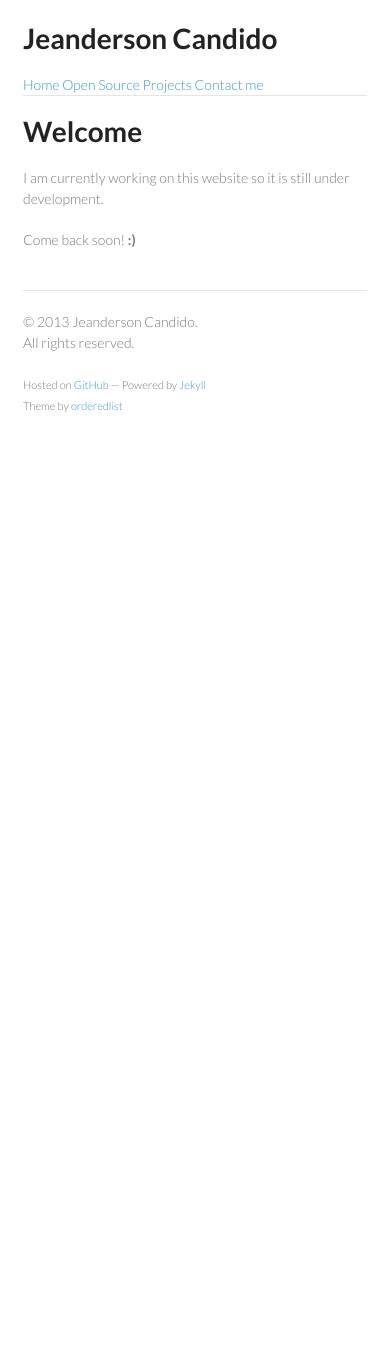
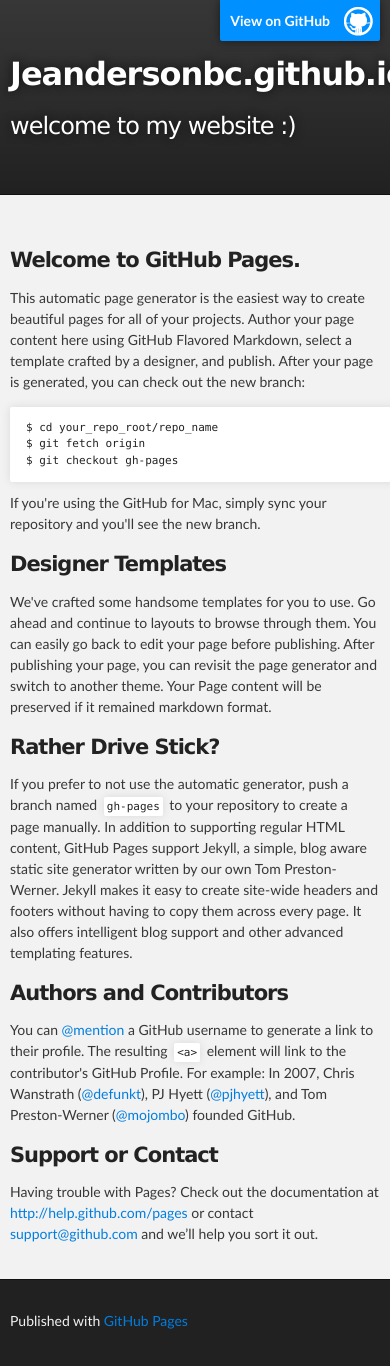
Before and after one commit to jeandersonbc/jeandersonbc.github.io, a Jekyll site: the page index.html, which Jekyll copies as it is, in a window 390 px wide. Built offline with Jekyll 4.4.1, drawn with Linux system fonts in a browser that asks for light colours; before the commit the page ends 900 px from its top, so only the background shows below that.

Commit message:
Replace master branch with page content via GitHub

```diff
--- a/index.html
+++ b/index.html
@@ -1,9 +1,74 @@
----
-layout: default
-title: Jeanderson Candido ~ Welcome
----
+<!DOCTYPE html>
+<html>
 
-<h1>Welcome</h1>
-<p>I am currently working on this website so it is still under
-development.</p>
-<p>Come back soon! <b>:)</b></p>
+  <head>
+    <meta charset='utf-8' />
+    <meta http-equiv="X-UA-Compatible" content="chrome=1" />
+    <meta name="description" content="Jeandersonbc.github.io : welcome to my website :)" />
+
+    <link rel="stylesheet" type="text/css" media="screen" href="stylesheets/stylesheet.css">
+
+    <title>Jeandersonbc.github.io</title>
+  </head>
+
+  <body>
+
+    <!-- HEADER -->
+    <div id="header_wrap" class="outer">
+        <header class="inner">
+          <a id="forkme_banner" href="https://github.com/jeandersonbc">View on GitHub</a>
+
+          <h1 id="project_title">Jeandersonbc.github.io</h1>
+          <h2 id="project_tagline">welcome to my website :)</h2>
+
+        </header>
+    </div>
+
+    <!-- MAIN CONTENT -->
+    <div id="main_content_wrap" class="outer">
+      <section id="main_content" class="inner">
+        <h3>
+<a name="welcome-to-github-pages" class="anchor" href="#welcome-to-github-pages"><span class="octicon octicon-link"></span></a>Welcome to GitHub Pages.</h3>
+
+<p>This automatic page generator is the easiest way to create beautiful pages for all of your projects. Author your page content here using GitHub Flavored Markdown, select a template crafted by a designer, and publish. After your page is generated, you can check out the new branch:</p>
+
+<pre><code>$ cd your_repo_root/repo_name
+$ git fetch origin
+$ git checkout gh-pages
+</code></pre>
+
+<p>If you're using the GitHub for Mac, simply sync your repository and you'll see the new branch.</p>
+
+<h3>
+<a name="designer-templates" class="anchor" href="#designer-templates"><span class="octicon octicon-link"></span></a>Designer Templates</h3>
+
+<p>We've crafted some handsome templates for you to use. Go ahead and continue to layouts to browse through them. You can easily go back to edit your page before publishing. After publishing your page, you can revisit the page generator and switch to another theme. Your Page content will be preserved if it remained markdown format.</p>
+
+<h3>
+<a name="rather-drive-stick" class="anchor" href="#rather-drive-stick"><span class="octicon octicon-link"></span></a>Rather Drive Stick?</h3>
+
+<p>If you prefer to not use the automatic generator, push a branch named <code>gh-pages</code> to your repository to create a page manually. In addition to supporting regular HTML content, GitHub Pages support Jekyll, a simple, blog aware static site generator written by our own Tom Preston-Werner. Jekyll makes it easy to create site-wide headers and footers without having to copy them across every page. It also offers intelligent blog support and other advanced templating features.</p>
+
+<h3>
+<a name="authors-and-contributors" class="anchor" href="#authors-and-contributors"><span class="octicon octicon-link"></span></a>Authors and Contributors</h3>
+
+<p>You can <a href="https://github.com/blog/821" class="user-mention">@mention</a> a GitHub username to generate a link to their profile. The resulting <code>&lt;a&gt;</code> element will link to the contributor's GitHub Profile. For example: In 2007, Chris Wanstrath (<a href="https://github.com/defunkt" class="user-mention">@defunkt</a>), PJ Hyett (<a href="https://github.com/pjhyett" class="user-mention">@pjhyett</a>), and Tom Preston-Werner (<a href="https://github.com/mojombo" class="user-mention">@mojombo</a>) founded GitHub.</p>
+
+<h3>
+<a name="support-or-contact" class="anchor" href="#support-or-contact"><span class="octicon octicon-link"></span></a>Support or Contact</h3>
+
+<p>Having trouble with Pages? Check out the documentation at <a href="http://help.github.com/pages">http://help.github.com/pages</a> or contact <a href="mailto:support@github.com">support@github.com</a> and we’ll help you sort it out.</p>
+      </section>
+    </div>
+
+    <!-- FOOTER  -->
+    <div id="footer_wrap" class="outer">
+      <footer class="inner">
+        <p>Published with <a href="http://pages.github.com">GitHub Pages</a></p>
+      </footer>
+    </div>
+
+
+
+  </body>
+</html>
--- /dev/null
+++ b/javascripts/main.js
@@ -0,0 +1 @@
+console.log('This would be the main JS file.');
--- /dev/null
+++ b/stylesheets/pygment_trac.css
@@ -0,0 +1,70 @@
+.highlight .hll { background-color: #ffffcc }
+.highlight  { background: #f0f3f3; }
+.highlight .c { color: #0099FF; font-style: italic } /* Comment */
+.highlight .err { color: #AA0000; background-color: #FFAAAA } /* Error */
+.highlight .k { color: #006699; font-weight: bold } /* Keyword */
+.highlight .o { color: #555555 } /* Operator */
+.highlight .cm { color: #0099FF; font-style: italic } /* Comment.Multiline */
+.highlight .cp { color: #009999 } /* Comment.Preproc */
+.highlight .c1 { color: #0099FF; font-style: italic } /* Comment.Single */
+.highlight .cs { color: #0099FF; font-weight: bold; font-style: italic } /* Comment.Special */
+.highlight .gd { background-color: #FFCCCC; border: 1px solid #CC0000 } /* Generic.Deleted */
+.highlight .ge { font-style: italic } /* Generic.Emph */
+.highlight .gr { color: #FF0000 } /* Generic.Error */
+.highlight .gh { color: #003300; font-weight: bold } /* Generic.Heading */
+.highlight .gi { background-color: #CCFFCC; border: 1px solid #00CC00 } /* Generic.Inserted */
+.highlight .go { color: #AAAAAA } /* Generic.Output */
+.highlight .gp { color: #000099; font-weight: bold } /* Generic.Prompt */
+.highlight .gs { font-weight: bold } /* Generic.Strong */
+.highlight .gu { color: #003300; font-weight: bold } /* Generic.Subheading */
+.highlight .gt { color: #99CC66 } /* Generic.Traceback */
+.highlight .kc { color: #006699; font-weight: bold } /* Keyword.Constant */
+.highlight .kd { color: #006699; font-weight: bold } /* Keyword.Declaration */
+.highlight .kn { color: #006699; font-weight: bold } /* Keyword.Namespace */
+.highlight .kp { color: #006699 } /* Keyword.Pseudo */
+.highlight .kr { color: #006699; font-weight: bold } /* Keyword.Reserved */
+.highlight .kt { color: #007788; font-weight: bold } /* Keyword.Type */
+.highlight .m { color: #FF6600 } /* Literal.Number */
+.highlight .s { color: #CC3300 } /* Literal.String */
+.highlight .na { color: #330099 } /* Name.Attribute */
+.highlight .nb { color: #336666 } /* Name.Builtin */
+.highlight .nc { color: #00AA88; font-weight: bold } /* Name.Class */
+.highlight .no { color: #336600 } /* Name.Constant */
+.highlight .nd { color: #9999FF } /* Name.Decorator */
+.highlight .ni { color: #999999; font-weight: bold } /* Name.Entity */
+.highlight .ne { color: #CC0000; font-weight: bold } /* Name.Exception */
+.highlight .nf { color: #CC00FF } /* Name.Function */
+.highlight .nl { color: #9999FF } /* Name.Label */
+.highlight .nn { color: #00CCFF; font-weight: bold } /* Name.Namespace */
+.highlight .nt { color: #330099; font-weight: bold } /* Name.Tag */
+.highlight .nv { color: #003333 } /* Name.Variable */
+.highlight .ow { color: #000000; font-weight: bold } /* Operator.Word */
+.highlight .w { color: #bbbbbb } /* Text.Whitespace */
+.highlight .mf { color: #FF6600 } /* Literal.Number.Float */
+.highlight .mh { color: #FF6600 } /* Literal.Number.Hex */
+.highlight .mi { color: #FF6600 } /* Literal.Number.Integer */
+.highlight .mo { color: #FF6600 } /* Literal.Number.Oct */
+.highlight .sb { color: #CC3300 } /* Literal.String.Backtick */
+.highlight .sc { color: #CC3300 } /* Literal.String.Char */
+.highlight .sd { color: #CC3300; font-style: italic } /* Literal.String.Doc */
+.highlight .s2 { color: #CC3300 } /* Literal.String.Double */
+.highlight .se { color: #CC3300; font-weight: bold } /* Literal.String.Escape */
+.highlight .sh { color: #CC3300 } /* Literal.String.Heredoc */
+.highlight .si { color: #AA0000 } /* Literal.String.Interpol */
+.highlight .sx { color: #CC3300 } /* Literal.String.Other */
+.highlight .sr { color: #33AAAA } /* Literal.String.Regex */
+.highlight .s1 { color: #CC3300 } /* Literal.String.Single */
+.highlight .ss { color: #FFCC33 } /* Literal.String.Symbol */
+.highlight .bp { color: #336666 } /* Name.Builtin.Pseudo */
+.highlight .vc { color: #003333 } /* Name.Variable.Class */
+.highlight .vg { color: #003333 } /* Name.Variable.Global */
+.highlight .vi { color: #003333 } /* Name.Variable.Instance */
+.highlight .il { color: #FF6600 } /* Literal.Number.Integer.Long */
+
+.type-csharp .highlight .k { color: #0000FF }
+.type-csharp .highlight .kt { color: #0000FF }
+.type-csharp .highlight .nf { color: #000000; font-weight: normal }
+.type-csharp .highlight .nc { color: #2B91AF }
+.type-csharp .highlight .nn { color: #000000 }
+.type-csharp .highlight .s { color: #A31515 }
+.type-csharp .highlight .sc { color: #A31515 }
--- /dev/null
+++ b/stylesheets/stylesheet.css
@@ -0,0 +1,427 @@
+/*******************************************************************************
+Slate Theme for GitHub Pages
+by Jason Costello, @jsncostello
+*******************************************************************************/
+
+@import url(pygment_trac.css);
+
+/*******************************************************************************
+MeyerWeb Reset
+*******************************************************************************/
+
+html, body, div, span, applet, object, iframe,
+h1, h2, h3, h4, h5, h6, p, blockquote, pre,
+a, abbr, acronym, address, big, cite, code,
+del, dfn, em, img, ins, kbd, q, s, samp,
+small, strike, strong, sub, sup, tt, var,
+b, u, i, center,
+dl, dt, dd, ol, ul, li,
+fieldset, form, label, legend,
+table, caption, tbody, tfoot, thead, tr, th, td,
+article, aside, canvas, details, embed,
+figure, figcaption, footer, header, hgroup,
+menu, nav, output, ruby, section, summary,
+time, mark, audio, video {
+  margin: 0;
+  padding: 0;
+  border: 0;
+  font: inherit;
+  vertical-align: baseline;
+}
+
+/* HTML5 display-role reset for older browsers */
+article, aside, details, figcaption, figure,
+footer, header, hgroup, menu, nav, section {
+  display: block;
+}
+
+ol, ul {
+  list-style: none;
+}
+
+blockquote, q {
+}
+
+table {
+  border-collapse: collapse;
+  border-spacing: 0;
+}
+
+/*******************************************************************************
+Theme Styles
+*******************************************************************************/
+
+body {
+  box-sizing: border-box;
+  color:#373737;
+  background: #212121;
+  font-size: 16px;
+  font-family: 'Myriad Pro', Calibri, Helvetica, Arial, sans-serif;
+  line-height: 1.5;
+  -webkit-font-smoothing: antialiased;
+}
+
+h1, h2, h3, h4, h5, h6 {
+  margin: 10px 0;
+  font-weight: 700;
+  color:#222222;
+  font-family: 'Lucida Grande', 'Calibri', Helvetica, Arial, sans-serif;
+  letter-spacing: -1px;
+}
+
+h1 {
+  font-size: 36px;
+  font-weight: 700;
+}
+
+h2 {
+  padding-bottom: 10px;
+  font-size: 32px;
+  background: url('../images/bg_hr.png') repeat-x bottom;
+}
+
+h3 {
+  font-size: 24px;
+}
+
+h4 {
+  font-size: 21px;
+}
+
+h5 {
+  font-size: 18px;
+}
+
+h6 {
+  font-size: 16px;
+}
+
+p {
+  margin: 10px 0 15px 0;
+}
+
+footer p {
+  color: #f2f2f2;
+}
+
+a {
+  text-decoration: none;
+  color: #007edf;
+  text-shadow: none;
+
+  transition: color 0.5s ease;
+  transition: text-shadow 0.5s ease;
+  -webkit-transition: color 0.5s ease;
+  -webkit-transition: text-shadow 0.5s ease;
+  -moz-transition: color 0.5s ease;
+  -moz-transition: text-shadow 0.5s ease;
+  -o-transition: color 0.5s ease;
+  -o-transition: text-shadow 0.5s ease;
+  -ms-transition: color 0.5s ease;
+  -ms-transition: text-shadow 0.5s ease;
+}
+
+#main_content a:hover {
+  color: #0069ba;
+  text-shadow: #0090ff 0px 0px 2px;
+}
+
+footer a:hover {
+  color: #43adff;
+  text-shadow: #0090ff 0px 0px 2px;
+}
+
+em {
+  font-style: italic;
+}
+
+strong {
+  font-weight: bold;
+}
+
+img {
+  position: relative;
+  margin: 0 auto;
+  max-width: 739px;
+  padding: 5px;
+  margin: 10px 0 10px 0;
+  border: 1px solid #ebebeb;
+
+  box-shadow: 0 0 5px #ebebeb;
+  -webkit-box-shadow: 0 0 5px #ebebeb;
+  -moz-box-shadow: 0 0 5px #ebebeb;
+  -o-box-shadow: 0 0 5px #ebebeb;
+  -ms-box-shadow: 0 0 5px #ebebeb;
+}
+
+pre, code {
+  width: 100%;
+  color: #222;
+  background-color: #fff;
+
+  font-family: Monaco, "Bitstream Vera Sans Mono", "Lucida Console", Terminal, monospace;
+  font-size: 14px;
+
+  border-radius: 2px;
+  -moz-border-radius: 2px;
+  -webkit-border-radius: 2px;
+
+
+
+}
+
+pre {
+  width: 100%;
+  padding: 10px;
+  box-shadow: 0 0 10px rgba(0,0,0,.1);
+  overflow: auto;
+}
+
+code {
+  padding: 3px;
+  margin: 0 3px;
+  box-shadow: 0 0 10px rgba(0,0,0,.1);
+}
+
+pre code {
+  display: block;
+  box-shadow: none;
+}
+
+blockquote {
+  color: #666;
+  margin-bottom: 20px;
+  padding: 0 0 0 20px;
+  border-left: 3px solid #bbb;
+}
+
+ul, ol, dl {
+  margin-bottom: 15px
+}
+
+ul li {
+  list-style: inside;
+  padding-left: 20px;
+}
+
+ol li {
+  list-style: decimal inside;
+  padding-left: 20px;
+}
+
+dl dt {
+  font-weight: bold;
+}
+
+dl dd {
+  padding-left: 20px;
+  font-style: italic;
+}
+
+dl p {
+  padding-left: 20px;
+  font-style: italic;
+}
+
+hr {
+  height: 1px;
+  margin-bottom: 5px;
+  border: none;
+  background: url('../images/bg_hr.png') repeat-x center;
+}
+
+table {
+  border: 1px solid #373737;
+  margin-bottom: 20px;
+  text-align: left;
+ }
+
+th {
+  font-family: 'Lucida Grande', 'Helvetica Neue', Helvetica, Arial, sans-serif;
+  padding: 10px;
+  background: #373737;
+  color: #fff;
+ }
+
+td {
+  padding: 10px;
+  border: 1px solid #373737;
+ }
+
+form {
+  background: #f2f2f2;
+  padding: 20px;
+}
+
+img {
+  width: 100%;
+  max-width: 100%;
+}
+
+/*******************************************************************************
+Full-Width Styles
+*******************************************************************************/
+
+.outer {
+  width: 100%;
+}
+
+.inner {
+  position: relative;
+  max-width: 640px;
+  padding: 20px 10px;
+  margin: 0 auto;
+}
+
+#forkme_banner {
+  display: block;
+  position: absolute;
+  top:0;
+  right: 10px;
+  z-index: 10;
+  padding: 10px 50px 10px 10px;
+  color: #fff;
+  background: url('../images/blacktocat.png') #0090ff no-repeat 95% 50%;
+  font-weight: 700;
+  box-shadow: 0 0 10px rgba(0,0,0,.5);
+  border-bottom-left-radius: 2px;
+  border-bottom-right-radius: 2px;
+}
+
+#header_wrap {
+  background: #212121;
+  background: -moz-linear-gradient(top, #373737, #212121);
+  background: -webkit-linear-gradient(top, #373737, #212121);
+  background: -ms-linear-gradient(top, #373737, #212121);
+  background: -o-linear-gradient(top, #373737, #212121);
+  background: linear-gradient(top, #373737, #212121);
+}
+
+#header_wrap .inner {
+  padding: 50px 10px 30px 10px;
+}
+
+#project_title {
+  margin: 0;
+  color: #fff;
+  font-size: 42px;
+  font-weight: 700;
+  text-shadow: #111 0px 0px 10px;
+}
+
+#project_tagline {
+  color: #fff;
+  font-size: 24px;
+  font-weight: 300;
+  background: none;
+  text-shadow: #111 0px 0px 10px;
+}
+
+#downloads {
+  position: absolute;
+  width: 210px;
+  z-index: 10;
+  bottom: -40px;
+  right: 0;
+  height: 70px;
+  background: url('../images/icon_download.png') no-repeat 0% 90%;
+}
+
+.zip_download_link {
+  display: block;
+  float: right;
+  width: 90px;
+  height:70px;
+  text-indent: -5000px;
+  overflow: hidden;
+  background: url(../images/sprite_download.png) no-repeat bottom left;
+}
+
+.tar_download_link {
+  display: block;
+  float: right;
+  width: 90px;
+  height:70px;
+  text-indent: -5000px;
+  overflow: hidden;
+  background: url(../images/sprite_download.png) no-repeat bottom right;
+  margin-left: 10px;
+}
+
+.zip_download_link:hover {
+  background: url(../images/sprite_download.png) no-repeat top left;
+}
+
+.tar_download_link:hover {
+  background: url(../images/sprite_download.png) no-repeat top right;
+}
+
+#main_content_wrap {
+  background: #f2f2f2;
+  border-top: 1px solid #111;
+  border-bottom: 1px solid #111;
+}
+
+#main_content {
+  padding-top: 40px;
+}
+
+#footer_wrap {
+  background: #212121;
+}
+
+
+
+/*******************************************************************************
+Small Device Styles
+*******************************************************************************/
+
+@media screen and (max-width: 480px) {
+  body {
+    font-size:14px;
+  }
+
+  #downloads {
+    display: none;
+  }
+
+  .inner {
+    min-width: 320px;
+    max-width: 480px;
+  }
+
+  #project_title {
+  font-size: 32px;
+  }
+
+  h1 {
+    font-size: 28px;
+  }
+
+  h2 {
+    font-size: 24px;
+  }
+
+  h3 {
+    font-size: 21px;
+  }
+
+  h4 {
+    font-size: 18px;
+  }
+
+  h5 {
+    font-size: 14px;
+  }
+
+  h6 {
+    font-size: 12px;
+  }
+
+  code, pre {
+    min-width: 320px;
+    max-width: 480px;
+    font-size: 11px;
+  }
+
+}
```
Also changed, not shown: params.json (added, +1 -0 lines), images/bg_hr.png (added), images/blacktocat.png (added), images/icon_download.png (added), images/sprite_download.png (added).
